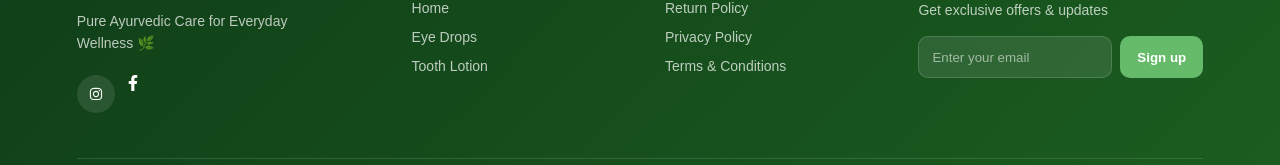
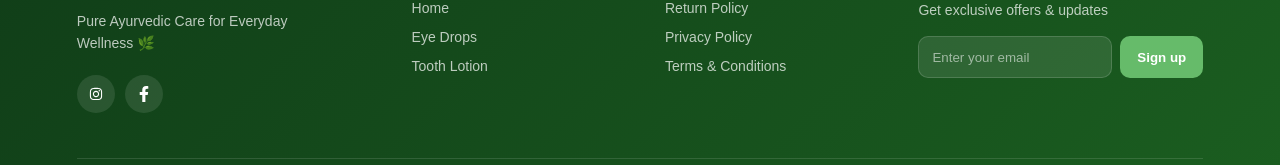
Before and after one commit to gurleengur887-droid/Vaidya-frontend, a React (Create React App) app: page /success in a window 1280 px wide. Shown: the part 899-1064 px from the top of the page. Built offline with nearby package versions, Linux system fonts and the light colour scheme.

Commit message:
Fix Facebook social icon styling

```diff
--- a/src/Footer/Footer.css
+++ b/src/Footer/Footer.css
@@ -122,18 +122,17 @@
 
 
 /* =========================================
-   SOCIALS
+   🌐 SOCIALS
 ========================================= */
 
 .footer-socials {
   display: flex;
-
   gap: 10px;
-
   margin-top: 20px;
 }
 
-.footer-socials a {
+.footer-socials a,
+.footer-socials .footer-social-link {
   width: 38px;
   height: 38px;
 
@@ -149,14 +148,18 @@
 
   padding: 0 !important;
 
+  box-sizing: border-box;
+
   transition: 0.25s ease;
 }
 
-.footer-socials a:hover {
+.footer-socials a:hover,
+.footer-socials .footer-social-link:hover {
   transform: translateY(-3px);
 
   background: rgba(255, 255, 255, 0.2);
 }
+
 
 
 /* =========================================
```
